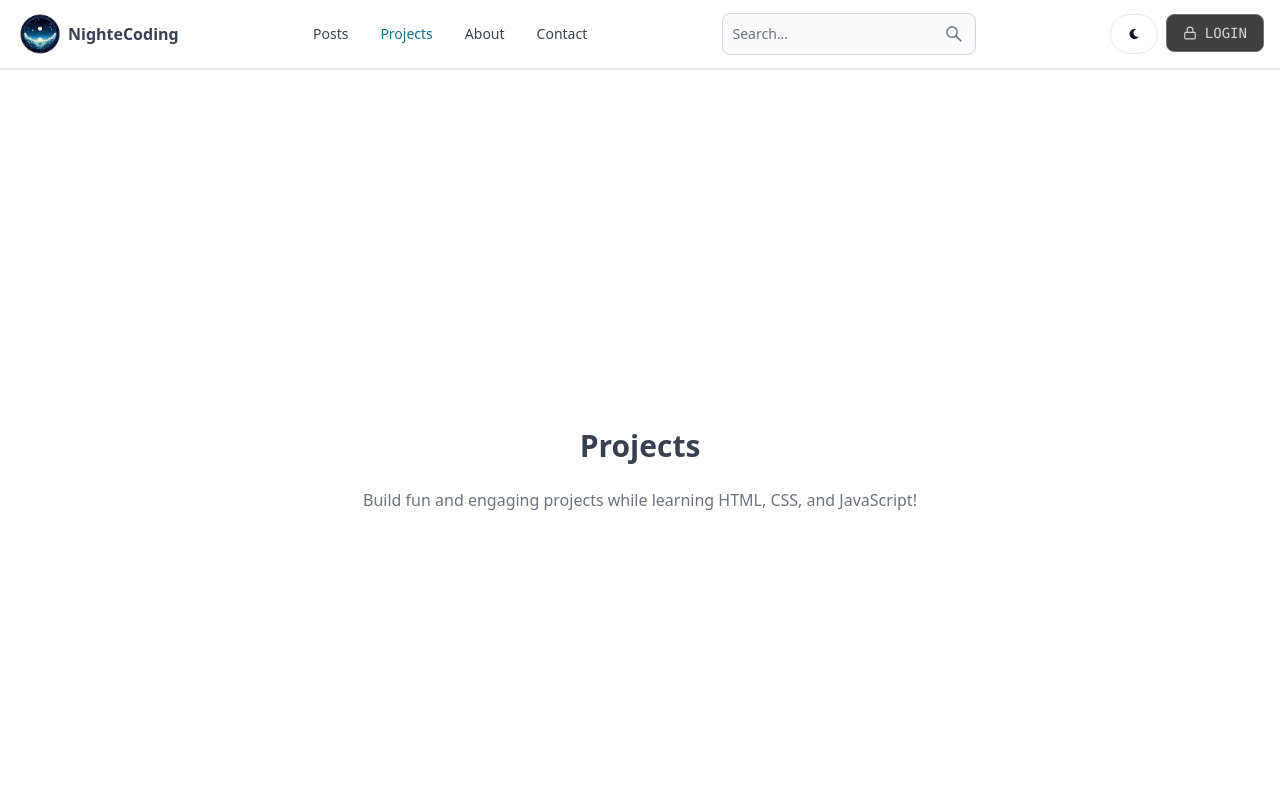
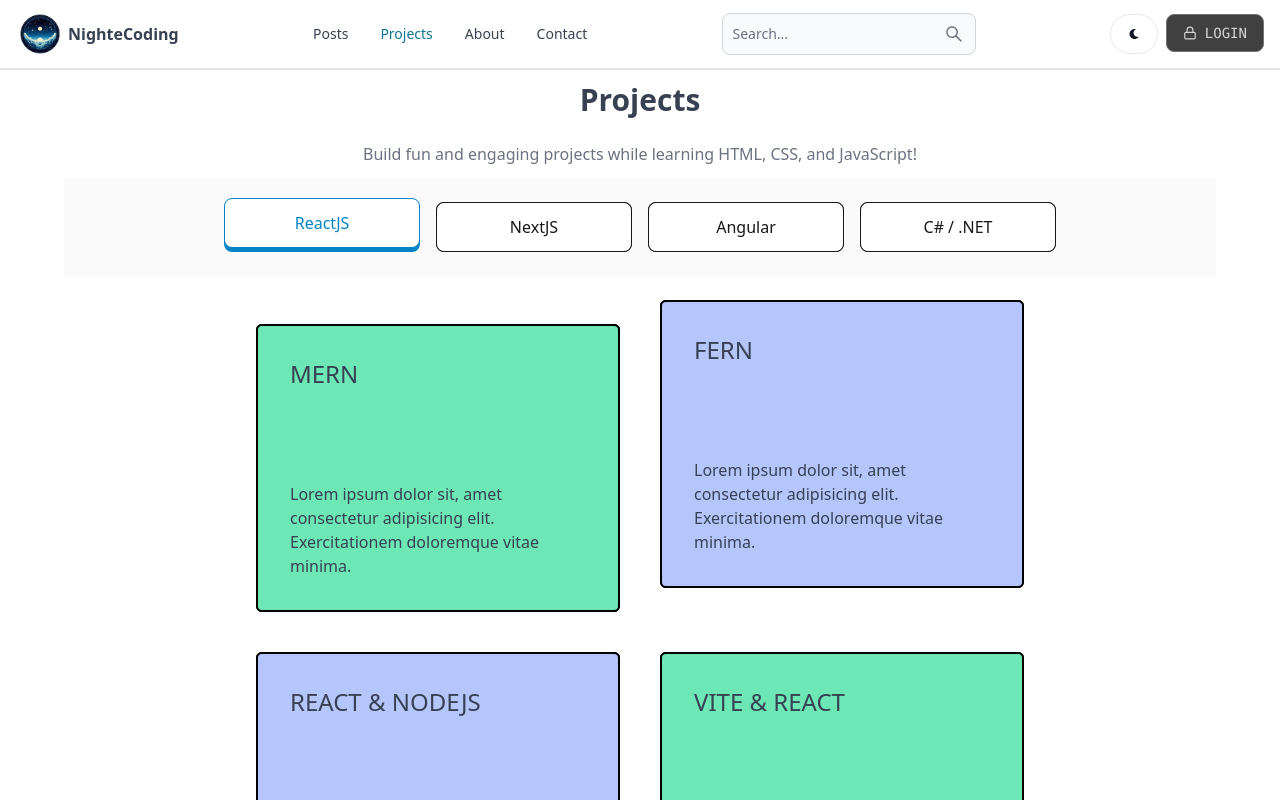
Before and after one commit to JannickPepe/MERN-Blog, a React (Vite) app in the folder client/: page /projects in a window 1280 px wide. Shown: the top 800 px of the page. Built offline with nearby package versions, Linux system fonts and the light colour scheme; no server answers.

Commit message:
Hero image smooth appear and projects page UI building

```diff
--- a/client/src/components/Footer.jsx
+++ b/client/src/components/Footer.jsx
@@ -23,7 +23,7 @@ export default function FooterCom() {
 
             <div className="px-4 my-4 w-full sm:w-auto">
               <div>
-                <h2 className="inline-block text-2xl pb-4 mb-4 border-b-4 border-blue-600">Pages</h2>
+                <h2 className="inline-block text-2xl pb-2 mb-4 border-b-4 border-sky-600">Pages</h2>
               </div>
               <ul className="leading-8">
                 <li><a href="/search" className="hover:text-blue-400">Posts</a></li>
@@ -34,7 +34,7 @@ export default function FooterCom() {
             </div>
             <div className="px-4 my-4 w-full sm:w-auto">
               <div>
-                <h2 className="inline-block text-2xl pb-4 mb-4 border-b-4 border-blue-600">Blog</h2>
+                <h2 className="inline-block text-2xl pb-2 mb-4 border-b-4 border-sky-600">Blog</h2>
               </div>
               <ul className="leading-8">
                 <li><a href="#" className="hover:text-blue-400">Getting Started With HTML and CSS</a></li>
@@ -46,7 +46,7 @@ export default function FooterCom() {
             </div>
             <div className="px-4 my-4 w-full sm:w-auto xl:w-1/5">
               <div>
-                <h2 className="inline-block text-2xl pb-4 mb-4 border-b-4 border-blue-600">Getting in Contact</h2>
+                <h2 className="inline-block text-2xl pb-2 mb-4 border-b-4 border-sky-600">Getting in Contact</h2>
               </div>
               <div className='flex gap-2 justify-start'>
                 <a href="#" className="inline-flex items-center justify-center h-8 w-8 border border-gray-100 rounded-full mr-1 hover:text-blue-400 hover:border-blue-400">
--- a/client/src/components/Landing/Articles.jsx
+++ b/client/src/components/Landing/Articles.jsx
@@ -10,7 +10,7 @@ import article4 from "../../assets/images/Projects-Community.webp";
 export const Articles = () => {
     return (
         <section className="py-16 max-w-5xl mx-auto">
-            <div className="text-center pb-10">
+            <div className="text-center pb-10 px-4 md:px-2 lg:px-0">
                 <h2 className="text-2xl md:text-4xl lg:text-5xl font-bold">
                     NighteCoding&apos;s exciting <span className="text-sky-600 dark:text-indigo-500">Articles</span>
                 </h2>
--- /dev/null
+++ b/client/src/components/Projects/ProjectCards.jsx
@@ -0,0 +1,145 @@
+import { twMerge } from "tailwind-merge";
+import { MotionConfig, motion } from "framer-motion";
+import { FiArrowRight } from "react-icons/fi";
+import PropTypes from "prop-types"; // Import PropTypes
+
+export const ProjectCards = () => {
+    return (
+        <section className="bg-white px-8 py-12">
+            <div className="mx-auto grid max-w-3xl grid-cols-1 gap-6 md:gap-10 sm:grid-cols-2">
+                <Card
+                    title="MERN"
+                    subtitle="Lorem ipsum dolor sit, amet consectetur adipisicing elit. Exercitationem doloremque vitae minima."
+                />
+                <Card
+                    title="FERN"
+                    subtitle="Lorem ipsum dolor sit, amet consectetur adipisicing elit. Exercitationem doloremque vitae minima."
+                    className="bg-indigo-300 sm:-translate-y-6"
+                />
+                <Card
+                    title="React & NodeJS"
+                    subtitle="Lorem ipsum dolor sit, amet consectetur adipisicing elit. Exercitationem doloremque vitae minima."
+                    className="bg-indigo-300"
+                />
+                <Card
+                    title="Vite & React"
+                    subtitle="Lorem ipsum dolor sit, amet consectetur adipisicing elit. Exercitationem doloremque vitae minima."
+                    className=""
+                />
+            </div>
+        </section>
+    );
+};
+
+const Card = ({ title, subtitle, className }) => {
+    return (
+        <MotionConfig
+        transition={{
+            type: "spring",
+            bounce: 0.5,
+        }}
+        >
+            <motion.div
+                whileHover="hovered"
+                className={twMerge(
+                    "group w-full border-2 border-black bg-emerald-300 rounded-md",
+                    className
+                )}
+            >
+                <motion.div
+                initial={{
+                    x: 0,
+                    y: 0,
+                }}
+                variants={{
+                    hovered: {
+                        x: -8,
+                        y: -8,
+                    },
+                }}
+                className={twMerge(
+                    "-m-0.5 border-2 border-black bg-emerald-300 rounded-md",
+                    className
+                )}
+                >
+                    <motion.div
+                        initial={{
+                            x: 0,
+                            y: 0,
+                        }}
+                        variants={{
+                        hovered: {
+                            x: -8,
+                            y: -8,
+                        },
+                        }}
+                        className={twMerge(
+                            "relative -m-0.5 flex h-72 flex-col justify-between overflow-hidden border-2 border-black bg-emerald-300 p-8 rounded-md",
+                            className
+                        )}
+                    >
+                        <p className="flex items-center text-2xl font-medium uppercase">
+                            <FiArrowRight className="-ml-8 mr-2 opacity-0 transition-all duration-300 ease-in-out group-hover:ml-0 group-hover:opacity-100" />
+                            {title}
+                        </p>
+                        <div>
+                            <p className="transition-[margin] duration-300 ease-in-out group-hover:mb-10">
+                                {subtitle}
+                            </p>
+                            <button className="absolute bottom-2 left-2 right-2 translate-y-full border-2 border-black bg-white px-4 py-2 text-black opacity-0 transition-all duration-300 ease-in-out group-hover:translate-y-0 group-hover:opacity-100">
+                                Deployment Link
+                            </button>
+                        </div>
+
+                        <motion.svg
+                            initial={{ rotate: 0 }}
+                            animate={{ rotate: 360 }}
+                            transition={{
+                                duration: 25,
+                                repeat: Infinity,
+                                repeatType: "loop",
+                                ease: "linear",
+                            }}
+                            style={{
+                                top: "0",
+                                right: "0",
+                                x: "50%",
+                                y: "-50%",
+                                scale: 0.75,
+                            }}
+                            width="200"
+                            height="200"
+                            className="pointer-events-none absolute z-10 rounded-full"
+                        >
+                            <path
+                                id="circlePath"
+                                d="M100,100 m-100,0 a100,100 0 1,0 200,0 a100,100 0 1,0 -200,0"
+                                fill="none"
+                            />
+                            <text>
+                                <textPath
+                                    href="#circlePath"
+                                    fill="black"
+                                    className="fill-black text-2xl font-black uppercase opacity-0 transition-opacity duration-300 ease-in-out group-hover:opacity-100"
+                                >
+                                    LEARN MORE • LEARN MORE • LEARN MORE • LEARN MORE •
+                                </textPath>
+                            </text>
+                        </motion.svg>
+                    </motion.div>
+                </motion.div>
+            </motion.div>
+        </MotionConfig>
+    );
+};
+
+// Add PropTypes for Card component
+Card.propTypes = {
+    title: PropTypes.string.isRequired,
+    subtitle: PropTypes.string.isRequired,
+    className: PropTypes.string, // Optional prop
+};
+
+Card.defaultProps = {
+    className: '', // Default empty string if className is not passed
+};
--- /dev/null
+++ b/client/src/components/Projects/ProjectCategoryTab.jsx
@@ -0,0 +1,71 @@
+import { useState } from "react";
+import PropTypes from "prop-types"; // If using PropTypes
+
+const ToggleButton = ({ children, selected, setSelected, id }) => {
+    return (
+        <div
+            className={`rounded-lg transition-colors ${
+                selected === id ? "bg-sky-600" : "bg-zinc-900"
+            }`}
+        >
+            <button
+                onClick={() => setSelected(id)}
+                className={`w-full origin-top-left rounded-lg border py-3 text-xs font-medium transition-all md:text-base ${
+                    selected === id
+                        ? "-translate-y-1 border-sky-600 bg-white text-sky-600"
+                        : "border-zinc-900 bg-white text-zinc-900 hover:-rotate-2"
+                }`}
+            >
+                {children}
+            </button>
+        </div>
+    );
+};
+
+// Optional: Add PropTypes
+ToggleButton.propTypes = {
+    children: PropTypes.node.isRequired,
+    selected: PropTypes.number.isRequired,
+    setSelected: PropTypes.func.isRequired,
+    id: PropTypes.number.isRequired,
+};
+
+export const ProjectsCategoryTabs = () => {
+    const [selected, setSelected] = useState(1);
+
+    return (
+        <div className="bg-zinc-50">
+            <div className="mx-auto grid max-w-4xl grid-cols-2 gap-4 px-8 py-6 lg:grid-cols-4">
+                {TAB_DATA.map((t) => (
+                    <ToggleButton
+                        key={t.id}
+                        id={t.id}
+                        selected={selected}
+                        setSelected={setSelected}
+                    >
+                        {t.title}
+                    </ToggleButton>
+                ))}
+            </div>
+        </div>
+    );
+};
+
+const TAB_DATA = [
+    {
+        id: 1,
+        title: "ReactJS",
+    },
+    {
+        id: 2,
+        title: "NextJS",
+    },
+    {
+        id: 3,
+        title: "Angular",
+    },
+    {
+        id: 4,
+        title: "C# / .NET",
+    },
+];
--- a/client/src/pages/Projects/Projects.jsx
+++ b/client/src/pages/Projects/Projects.jsx
@@ -1,15 +1,26 @@
+import { ProjectCards } from "../../components/Projects/ProjectCards";
+import { ProjectsCategoryTabs } from "../../components/Projects/ProjectCategoryTab";
 
 
 export default function Projects() {
   return (
-    <div className='min-h-screen max-w-2xl mx-auto flex justify-center items-center flex-col gap-6 p-3'>
+    <main>
+      <section className='max-w-2xl mx-auto flex justify-center items-center flex-col gap-6 py-3 px-3'>
         <h1 className='text-3xl font-semibold'>
           Projects
         </h1>
         <p className='text-md text-gray-500'>
           Build fun and engaging projects while learning HTML, CSS, and JavaScript!
         </p>
+      </section>
 
-    </div>
+      <section className="max-w-6xl mx-auto">
+        <ProjectsCategoryTabs />
+      </section>
+
+      <section>
+        <ProjectCards />
+      </section>
+    </main>
   )
 }
```
Also changed, not shown: client/src/components/Landing/NewHero.jsx (+38 -87 lines). Lines whose indentation alone changed are shown as unchanged.
